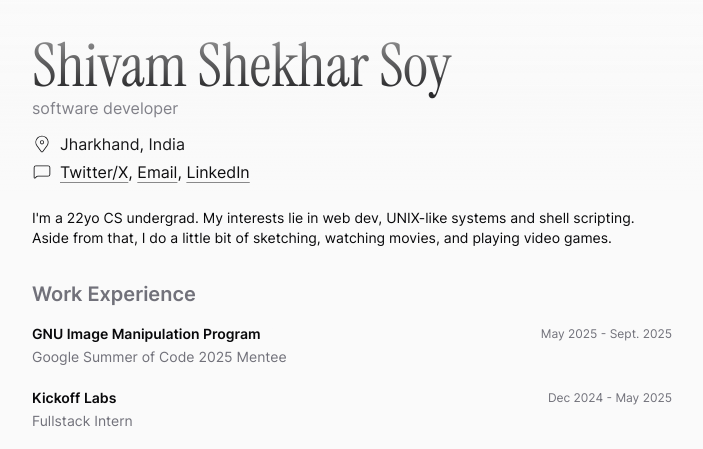
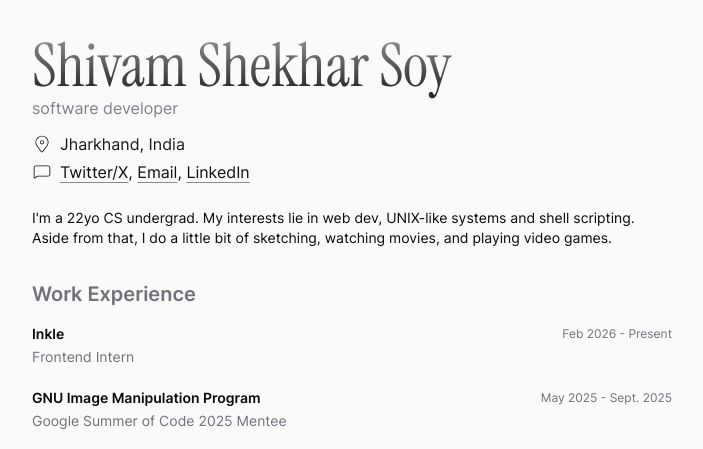
Before and after one commit to SamIsTheFBI/samisthefbi.github.io, an Astro site: page / in a window 1280 px wide. Shown: the top 449 px of the page, without its empty margins (288-991 px from the left). Built offline with nearby package versions, Linux system fonts and the light colour scheme; Astro itself is replaced by a stand-in of ours; no server answers.

Commit message:
j*b update

```diff
--- a/src/pages/index.astro
+++ b/src/pages/index.astro
@@ -45,7 +45,19 @@ const title = "Home | SamIsTheFBI"
       </div>
       <ul class="space-y-5">
         <li class="group">
-          <a href="https://summerofcode.withgoogle.com/programs/2025/projects/4I53AOAO">
+          <a href="https://inkle.ai/" target="_blank">
+            <div class="flex items-center justify-between">
+            <div class="flex">
+              <span class="group-hover:text-primary transition-all animate-in animate-out ease-in-out delay-75 text-sm font-semibold">Inkle</span>
+              <LuArrowUpRight className="group-hover:text-primary text-background transition-all animate-in animate-out ease-in-out delay-75"/>
+            </div>
+              <span class="text-muted-foreground text-xs">Feb 2026 - Present</span>
+            </div>
+            <span class="text-sm text-muted-foreground">Frontend Intern</span>
+          </a>
+        </li>
+        <li class="group">
+          <a href="https://summerofcode.withgoogle.com/programs/2025/projects/4I53AOAO" target="_blank">
             <div class="flex items-center justify-between">
               <div class="flex">
                 <span class="group-hover:text-primary transition-all animate-in animate-out ease-in-out delay-75 text-sm font-semibold">GNU Image Manipulation Program</span>
@@ -57,7 +69,7 @@ const title = "Home | SamIsTheFBI"
           </a>
         </li>
         <li class="group">
-          <a href="https://letskickoff.com/">
+          <a href="https://letskickoff.com/" target="_blank">
             <div class="flex items-center justify-between">
             <div class="flex">
               <span class="group-hover:text-primary transition-all animate-in animate-out ease-in-out delay-75 text-sm font-semibold">Kickoff Labs</span>
```
